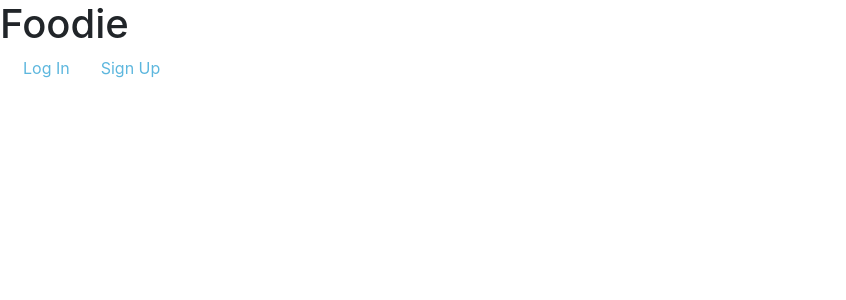
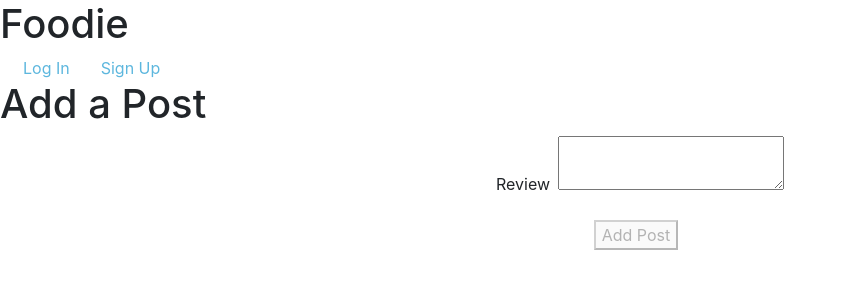
Before and after one commit to jmeirink/foodie-front-end, a React (Create React App) app: page /add in a window 1280 px wide. Shown: the top 300 px of the page, without its empty margins (0-846 px from the left). Built offline with nearby package versions, Linux system fonts and the light colour scheme; no server answers.

Commit message:
add service module and handleAddPost

```diff
--- a/src/App.jsx
+++ b/src/App.jsx
@@ -1,4 +1,4 @@
-import { useState } from 'react'
+import { useState, useEffect} from 'react'
 import { Routes, Route, useNavigate, Navigate } from 'react-router-dom'
 import NavBar from './components/NavBar/NavBar'
 import Signup from './pages/Signup/Signup'
@@ -7,9 +7,11 @@ import Profiles from './pages/Profiles/Profiles'
 import ChangePassword from './pages/ChangePassword/ChangePassword'
 import * as authService from './services/authService'
 import AddPost from './pages/AddPost/AddPost'
+import * as postService from './services/postService'
 
 const App = () => {
   const [user, setUser] = useState(authService.getUser())
+  const [posts, setPosts] = useState([])
   const navigate = useNavigate()
 
   const handleLogout = () => {
@@ -22,11 +24,17 @@ const App = () => {
     setUser(authService.getUser())
   }
 
+  const handleAddPost = async postData => {
+    const newPost = await postService.create(postData)
+    setPosts([...posts, newPost])
+    navigate('/')
+  }
+
   return (
     <>
       <NavBar user={user} handleLogout={handleLogout} />
       <Routes>
-        <Route path="/new" element={<AddPost />} />
+        <Route path="/add" element={<AddPost handleAddPost={handleAddPost} />} />
         <Route
           path="/signup"
           element={<Signup handleSignupOrLogin={handleSignupOrLogin} />}
--- a/src/components/NavBar/NavBar.jsx
+++ b/src/components/NavBar/NavBar.jsx
@@ -7,7 +7,7 @@ const NavBar = ({ user, handleLogout }) => {
         <nav>
           <h1>Foodie</h1>
           <NavLink to="/posts">Posts</NavLink>
-          <NavLink to="/new">Add Post</NavLink>
+          <NavLink to="/add">Add Post</NavLink>
           <NavLink to="/restaurants/new">Add Restaurant +</NavLink>
           <NavLink to="" onClick={handleLogout}>LOG OUT</NavLink>
           <NavLink to="/changePassword">Change Password</NavLink>
--- a/src/pages/AddPost/AddPost.jsx
+++ b/src/pages/AddPost/AddPost.jsx
@@ -19,6 +19,7 @@ const AddPost = (props) => {
     e.preventDefault()
     try {
       //call to back end goes here
+      props.handleAddPost(formData)
       navigate('/')
     } catch (err) {
         console.log(err)
```
